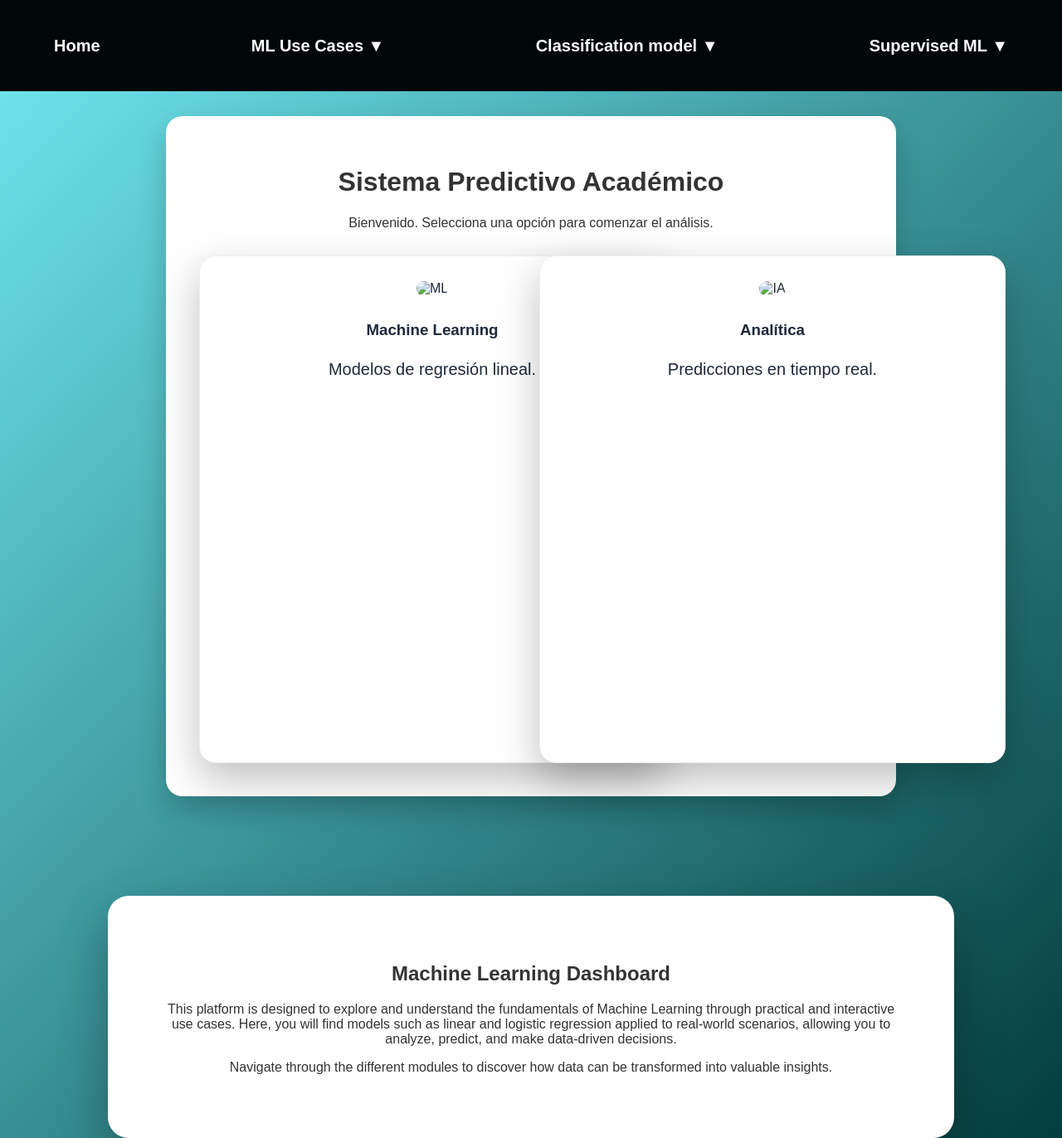
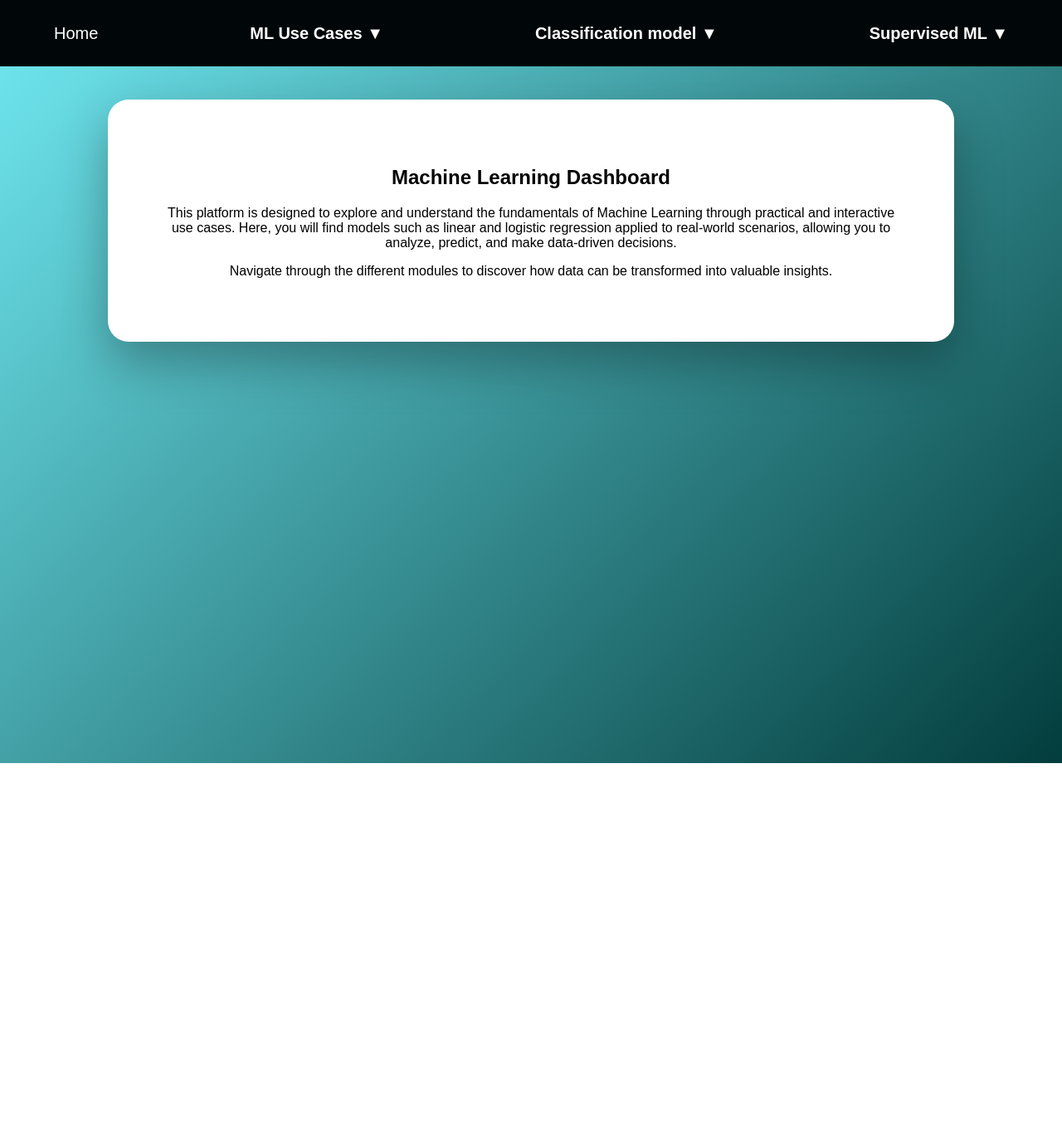
Before and after one commit to KAHS1299/sistema-predictivo-academico, a Flask app: page /dashboard in a window 1280 px wide. Shown: the whole page at 83% size. After the commit the page ends 920 px from the top, so only its background shows below. Run offline with Flask 3, Linux system fonts and the light colour scheme; the visitor is signed in with stand-in values (Sample User, id 1); some libraries are stand-ins or nearby versions.

Commit message:
dashboard visual correction

```diff
--- a/templates/dashboard.html
+++ b/templates/dashboard.html
@@ -1,66 +1,4 @@
-<!DOCTYPE html>
-<html lang="es">
-<head>
-    <meta charset="UTF-8">
-    <title>Dashboard - Sistema Predictivo</title>
-    <link rel="stylesheet" href="https://cdnjs.cloudflare.com/ajax/libs/font-awesome/6.0.0/css/all.min.css">
-    <style>
-        body {
-            font-family: 'Segoe UI', sans-serif;
-            background: linear-gradient(135deg, #667eea 0%, #764ba2 100%);
-            margin: 0; min-height: 100vh;
-            display: flex; flex-direction: column; align-items: center; color: #333;
-        }
-        .navbar {
-            width: 100%; background: rgba(255, 255, 255, 0.1);
-            padding: 15px 0; display: flex; justify-content: center; gap: 20px;
-            backdrop-filter: blur(10px);
-        }
-        .nav-btn {
-            color: white; text-decoration: none; padding: 10px 20px;
-            border-radius: 25px; background: rgba(255, 255, 255, 0.2);
-            font-weight: bold; transition: 0.3s;
-        }
-        .nav-btn:hover { background: white; color: #764ba2; }
-        .container {
-            background: white; margin-top: 50px; padding: 40px;
-            border-radius: 20px; box-shadow: 0 15px 35px rgba(0,0,0,0.2);
-            max-width: 800px; width: 90%; text-align: center;
-        }
-        .grid {
-            display: grid; grid-template-columns: repeat(auto-fit, minmax(200px, 1fr));
-            gap: 20px; margin-top: 30px;
-        }
-        .card {
-            padding: 20px; border: 1px solid #eee; border-radius: 15px;
-        }
-        .card img { width: 100%; border-radius: 10px; margin-bottom: 10px; }
-    </style>
-</head>
-<body>
-    <div class="navbar">
-        <a href="/dashboard" class="nav-btn">Inicio</a>
-        <a href="/usecase1" class="nav-btn">Predicción Vivienda</a>
-        <a href="/usecase4" class="nav-btn">Riesgo Académico</a>
-    </div>
-    <div class="container">
-        <h1>Sistema Predictivo Académico</h1>
-        <p>Bienvenido. Selecciona una opción para comenzar el análisis.</p>
-        <div class="grid">
-            <div class="card">
-                <img src="https://via.placeholder.com/150" alt="ML">
-                <h3>Machine Learning</h3>
-                <p>Modelos de regresión lineal.</p>
-            </div>
-            <div class="card">
-                <img src="https://via.placeholder.com/150" alt="IA">
-                <h3>Analítica</h3>
-                <p>Predicciones en tiempo real.</p>
-            </div>
-        </div>
-    </div>
-
-    {% extends "base.html" %}
+{% extends "base.html" %}
 
 {% block content %}
 
```
